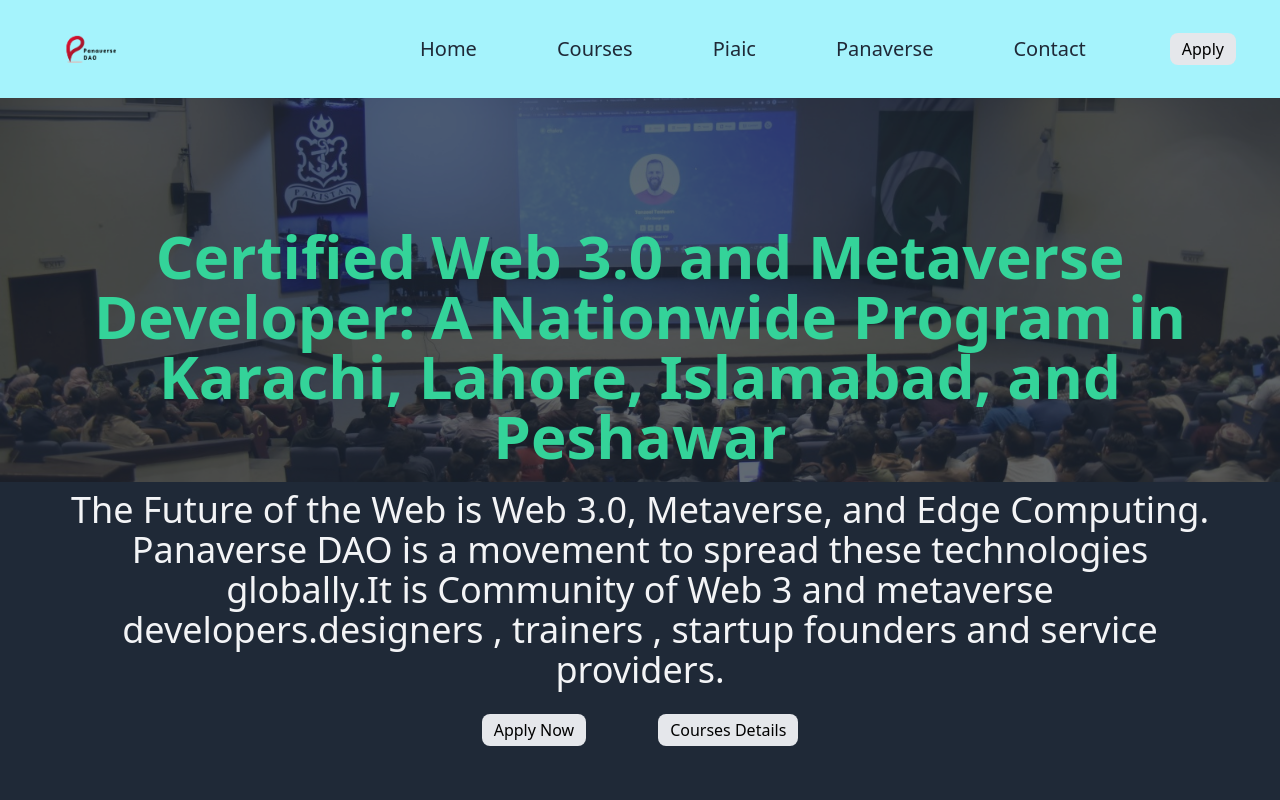
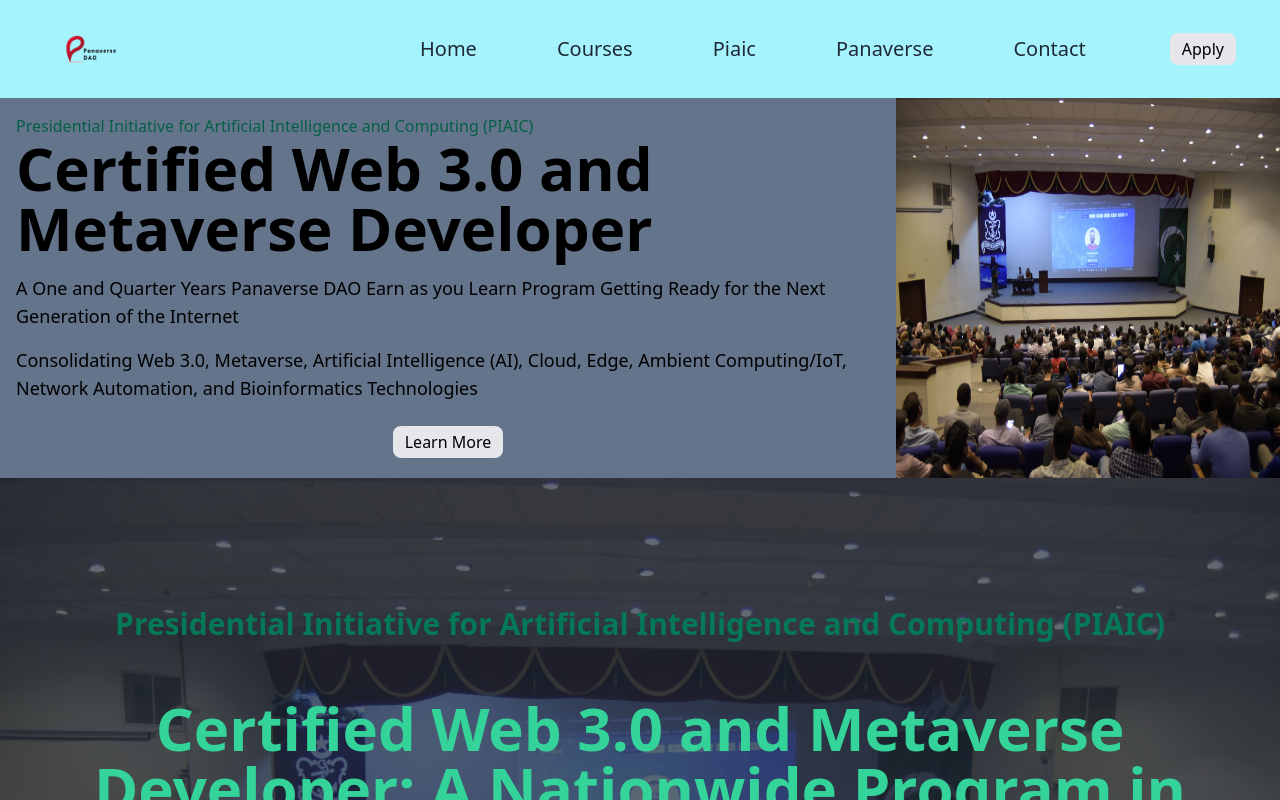
Before and after one commit to shoaibattari/Panaverse-tailwind, a Next.js app: page / in a window 1280 px wide. Shown: the top 800 px of the page. Built offline with nearby package versions, Linux system fonts and the light colour scheme.

Commit message:
code push

```diff
--- a/app/components/Banner.tsx
+++ b/app/components/Banner.tsx
@@ -1,13 +1,13 @@
 import Image from "next/image";
 import Link from "next/link";
+import Button from "./Button";
 import React from "react";
-import Banner1 from "../../public/banner.jpg";
-import Banner2 from "../../public/banner2.jpg";
-import Banner3 from "../../public/banner3.jpg";
+// import Banner1 from "../../public/Banner1.jpg";
+import Class from "../../public/class.jpg";
 function Banner() {
   return (
     <>
-      <div className="flex item-center flex-wrap bg-gradient-to-r from-violet-500 to-fuchsia-800 ">
+      <div className="flex item-center flex-wrap bg-slate-500">
         {/* right section */}
         <div className="flex-1 px-4 py-4 max-">
           <p className="font-medium text-emerald-800 eading-loose">
@@ -27,85 +27,41 @@
             Bioinformatics Technologies
           </h3>
 
-          <div className="space-x-4 mt-4 font-medium ">
-            <button className=" hover:bg-red-500  rounded-lg py-2.5 px-3 w-15 bg-blue-700	">
-              <Link href="https://www.panaverse.co/">Learn More</Link>
-            </button>
+          <div className="flex justify-center mt-5 ">
+            <Button text={"Learn More"} link={"https://www.panaverse.co"} />
           </div>
         </div>
         {/* left section */}
         <div className="flex w-98 max-w-sm">
-          <Image src={Banner1} width={980} alt="bannner" />
+          <Image src={Class} width={980} alt="Class" />
         </div>
       </div>
 
-      {/* //  */}
-      <div className="flex item-center flex-wrap bg-gradient-to-r from-white-500 to-gray-800 ">
-        {/* right section */}
-        <div className="flex w-98 max-w-sm">
-          <Image src={Banner2} width={980} alt="bannner2" />
-        </div>
-        {/* left section */}
-        <div className="flex-1 px-4 py-4 max-">
-          <p className="font-medium text-emerald-800 eading-loose">
-            Presidential Initiative for Artificial Intelligence and Computing
-            (PIAIC)
-          </p>
-          <h1 className="text-2xl lg:text-6xl font-bold font-sans ">
-            Certified Web 3.0 and Metaverse Developer
-          </h1>
-          <h3 className="text-lg mt-4">
-            A One and Quarter Years Panaverse DAO Earn as you Learn Program
-            Getting Ready for the Next Generation of the Internet
-          </h3>
-          <h3 className="text-lg mt-4">
-            Consolidating Web 3.0, Metaverse, Artificial Intelligence (AI),
-            Cloud, Edge, Ambient Computing/IoT, Network Automation, and
-            Bioinformatics Technologies
-          </h3>
-
-          <div className="space-x-4 mt-4 font-medium ">
-            <button className=" hover:bg-red-500  rounded-lg py-2.5 px-3 w-15 bg-blue-700	">
-              <Link href="https://www.panaverse.co/">Learn More</Link>
-            </button>
-          </div>
-        </div>
-      </div>
-
-{/*  */}
-<div className="flex item-center flex-wrap bg-gradient-to-r from-gray-500 to-fuchsia-800 ">
-        {/* right section */}
-        <div className="flex-1 px-4 py-4 max-">
-          <p className="font-medium text-emerald-800 eading-loose">
-            Presidential Initiative for Artificial Intelligence and Computing
-            (PIAIC)
-          </p>
-          <h1 className="text-2xl lg:text-6xl font-bold font-sans ">
-            Certified Web 3.0 and Metaverse Developer
-          </h1>
-          <h3 className="text-lg mt-4">
-            A One and Quarter Years Panaverse DAO Earn as you Learn Program
-            Getting Ready for the Next Generation of the Internet
-          </h3>
-          <h3 className="text-lg mt-4">
-            Consolidating Web 3.0, Metaverse, Artificial Intelligence (AI),
-            Cloud, Edge, Ambient Computing/IoT, Network Automation, and
-            Bioinformatics Technologies
-          </h3>
-
-          <div className="space-x-4 mt-4 font-medium ">
-            <button className=" hover:bg-red-500  rounded-lg py-2.5 px-3 w-15 bg-blue-700	">
-              <Link href="https://www.panaverse.co/">Learn More</Link>
-            </button>
-          </div>
-        </div>
-        {/* left section */}
-        <div className="flex w-98 max-w-sm">
-          <Image src={Banner3} width={980} alt="bannner" />
-        </div>
-      </div>
     </>
   );
 }
 
 export default Banner;
+
+// import React from "react";
+
+// function Banner() {
+  // return (
+    // <div>
+        // <div className="container  mx-auto">
+        //   {/* <div className="lg:flex lg:items-center lg:justify-between"> */}
+        //       <div className="w-full bg-center bg-cover h-full">
+
+        //         <Image
+        //           src={Class}
+        //           alt=""
+        //         />
+
+
+        //     </div>
+        //   </div>
+        //  </div>
+  // );
+// }
+
+// export default Banner;
--- a/app/components/Hero.tsx
+++ b/app/components/Hero.tsx
@@ -1,26 +1,34 @@
 import Class from "../../public/class.jpg";
 import Image from "next/image";
 import Button from "./Button";
-export default function Example() {
+export default function Hero() {
   return (
-    <div className="relative isolate  bg-gray-800 py-24 sm:py-32 ">
+
+
+    <div className="sm:mt-full md:mt-0 bg-gray-800 py-24 sm:py-32 relative isolate  ">
       <Image
         src={Class}
         alt=""
-        className="absolute inset-0 -z-10 h-96 w-full object-cover opacity-30 "
+        className="absolute inset-0 -z-10 h-full w-full  opacity-30 "
       />
 
-      <div className="mx-auto  px-8 lg:px-12 flex">
+      <div className="mx-auto  px-8 lg:px-12">
         <div className="mx-auto lg:mx-0">
+          <h2 className="text-1xl font-bold text-center text-emerald-700 md:text-3xl">
+            Presidential Initiative for Artificial Intelligence and Computing
+            (PIAIC)
+          </h2>
+          <div className="mx-auto md:pt-14 lg:mx-0 pt-7">
             <h2 className="text-3xl font-bold text-center text-emerald-400 md:text-6xl">
               Certified Web 3.0 and Metaverse Developer: A Nationwide Program in
               Karachi, Lahore, Islamabad, and Peshawar
             </h2>
             <p className="mt-6 text-2xl  md:text-4xl text-gray-100  text-center space-x-16">
               The Future of the Web is Web 3.0, Metaverse, and Edge Computing.
-            Panaverse DAO is a movement to spread these technologies globally.It
-            is Community of Web 3 and metaverse developers.designers , trainers
-            , startup founders and service providers.
+              Panaverse DAO is a movement to spread these technologies
+              globally.It is Community of Web 3 and metaverse
+              developers.designers , trainers , startup founders and service
+              providers.
             </p>
           </div>
         </div>
@@ -29,5 +37,6 @@
           <Button text={"Courses Details"} link={"/Courses"} />
         </div>
       </div>
+    </div>
   );
 }
--- a/app/components/Navbar.tsx
+++ b/app/components/Navbar.tsx
@@ -18,9 +18,9 @@
 function Navbar() {
   let [open, setOpen] = useState(false);
   return (
-    <div className="shadow-md w-full top-0 left-0">
-      <div className="md:flex items-between justify-between bg-cyan-200 py-4 md:px-10 px-7">
-      <div className="duration-500 hover:-translate-y-3.5 ">
+    <div className=" w-full top-0 left-0 ">
+      <div className="md:flex items-center justify-between bg-cyan-200 py-4 md:px-10 px-7 ">
+        <div className="duration-500  hover:-translate-y-3.5">
           <Link href="/">
             <Image src={logo} width={100} height={40} alt="Logo" />
           </Link>
@@ -34,13 +34,15 @@
         </div>
 
         <ul
-          className={`md:flex md:items-center md:pb-0 pb-12 bg-cyan-200 absolute md:static md:z-auto z-[-1] left-0 w-full md:w-auto md:pl-0 pl-9 transition-all duration-500 ease-in${open ? "top-20 " : "top-[-490px]"
-          }`}>
+          className={`md:flex md:items-center md:pb-0 pb-12 bg-cyan-200 absolute md:static left-0 w-full md:w-auto md:pl-0 pl-9 transition-all duration-500 ease-in ${
+            open ? "top-20 " : "top-[-490px]"
+          }`}
+        >
           {NAV.map((link) => (
             <li key={link.id} className="md:mr-20  text-xl md:my-0 my-7">
               <Link
                 href={link.link}
-            className="text-gray-800 hover:text-blue-600 duration-500 hover:text-4xl hover:translate-x-3"
+                className="text-gray-800 hover:text-blue-600 duration-500 hover:text-4xl hover:translate-x-3 "
               >
                 {link.name}
               </Link>
--- a/app/page.tsx
+++ b/app/page.tsx
@@ -1,11 +1,14 @@
 import React from "react";
 import Banner from "./components/Banner";
 import Hero from './components/Hero'
+import Navbar from "./components/Navbar";
 function page() {
   return (
     <>
-      {/* <Banner /> */}
-      <Hero />
+
+
+      <Banner />
+        <Hero />
     </>
   );
 }
```
Lines whose indentation alone changed are shown as unchanged.
